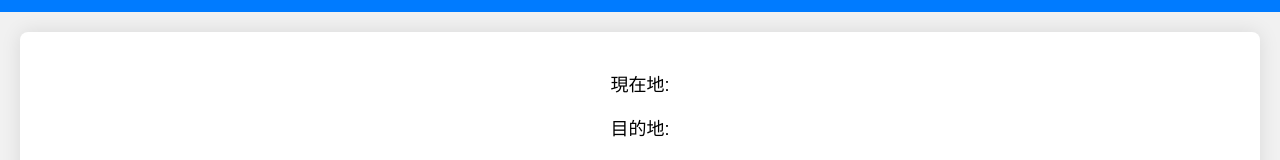
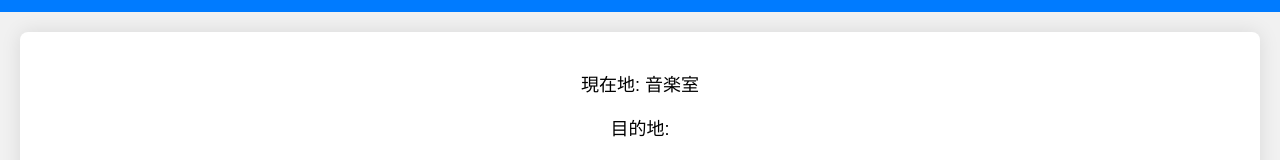
Before and after one commit to otameshicpp/TKMap, a React (Create React App) app: page /music in a window 1280 px wide. Shown: the part 128-288 px from the top of the page. Built offline with nearby package versions, Linux system fonts and the light colour scheme.

Commit message:
update site urls

```diff
--- a/src/main.jsx
+++ b/src/main.jsx
@@ -16,7 +16,7 @@ import glimg from "./goal2.png"
 import img1 from "./assets/1.jpeg"
 import './App.css';
 
-const roomNames = new Map([['1A', 1], ['1B', 2], ['1C', 3], ['2A', 4], ['2B', 5], ['2C', 6], ['3A', 7], ['3B', 8], ['3C', 9], ['1-1', 10], ['1-2', 11], ['1-3', 12], ['1-4', 13], ['2-1', 14], ['2-2', 15], ['2-3', 16], ['2-4', 17], ['3-1', 18], ['3-2', 19], ['3-3', 20], ['3-4', 21], ['音楽室', 22], ['物理講義室', 23], ['物理実験室', 24], ['美術室', 25], ['地理室', 26], ['地学室', 27], ['生物講義室', 28], ['生物実験室', 29], ['技術室', 30], ['保健室', 31], ['化学講義室', 32], ['化学実験室', 33], ['図書スペース', 34], ['コンピュータースペース', 35], ['オープンスペース', 36]])
+const roomNames = new Map([['1-A', 1], ['1-B', 2], ['1-C', 3], ['2-A', 4], ['2-B', 5], ['2-C', 6], ['3-A', 7], ['3-B', 8], ['3-C', 9], ['1-1', 10], ['1-2', 11], ['1-3', 12], ['1-4', 13], ['2-1', 14], ['2-2', 15], ['2-3', 16], ['2-4', 17], ['3-1', 18], ['3-2', 19], ['3-3', 20], ['3-4', 21], ['music', 22], ['physics2', 23], ['physics1', 24], ['art', 25], ['geography', 26], ['geology', 27], ['biology2', 28], ['biology1', 29], ['technology', 30], ['infirmary', 31], ['chemistry2', 32], ['chemistry1', 33], ['library', 34], ['CS', 35], ['OS', 36]])
 
 
 
```
